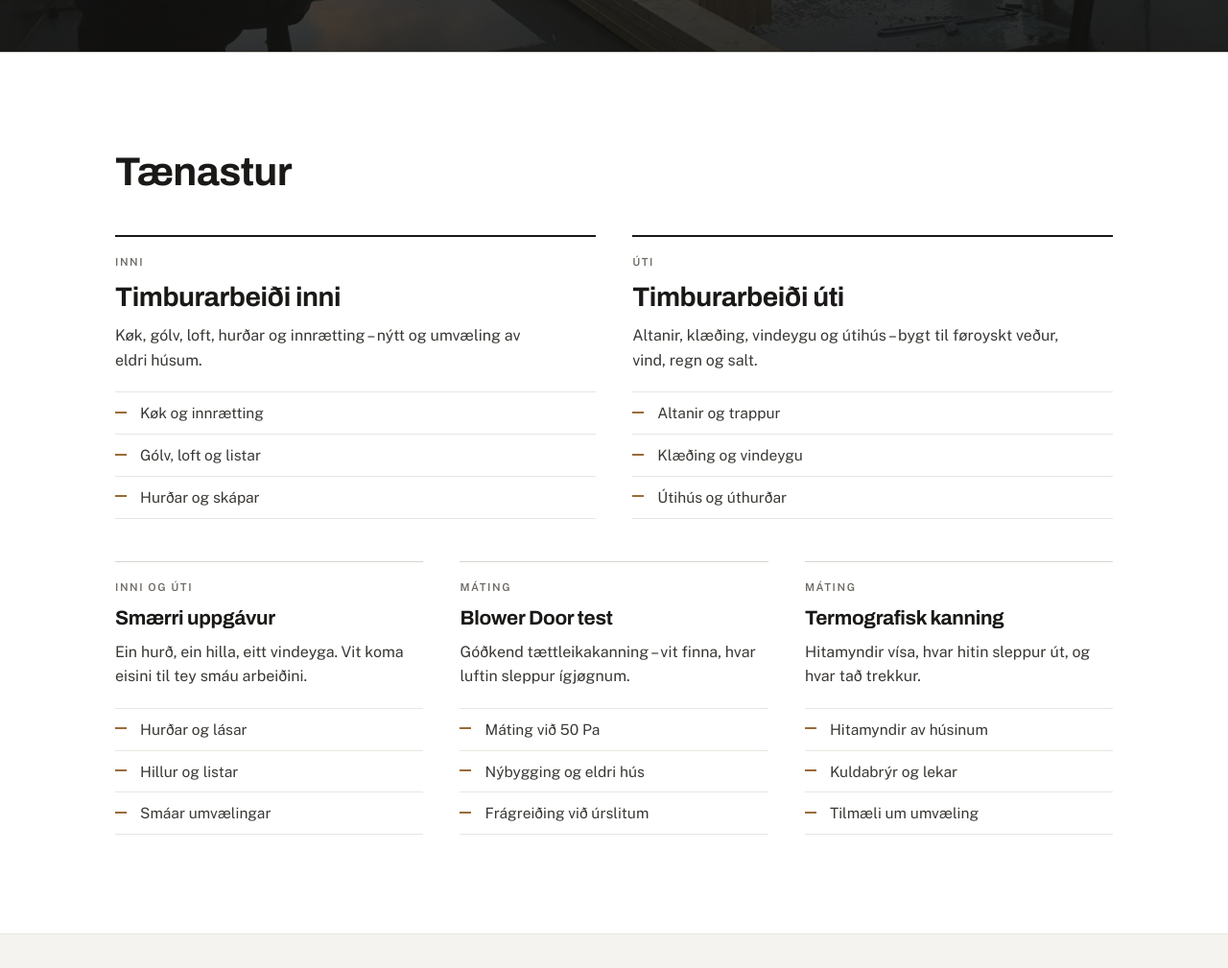
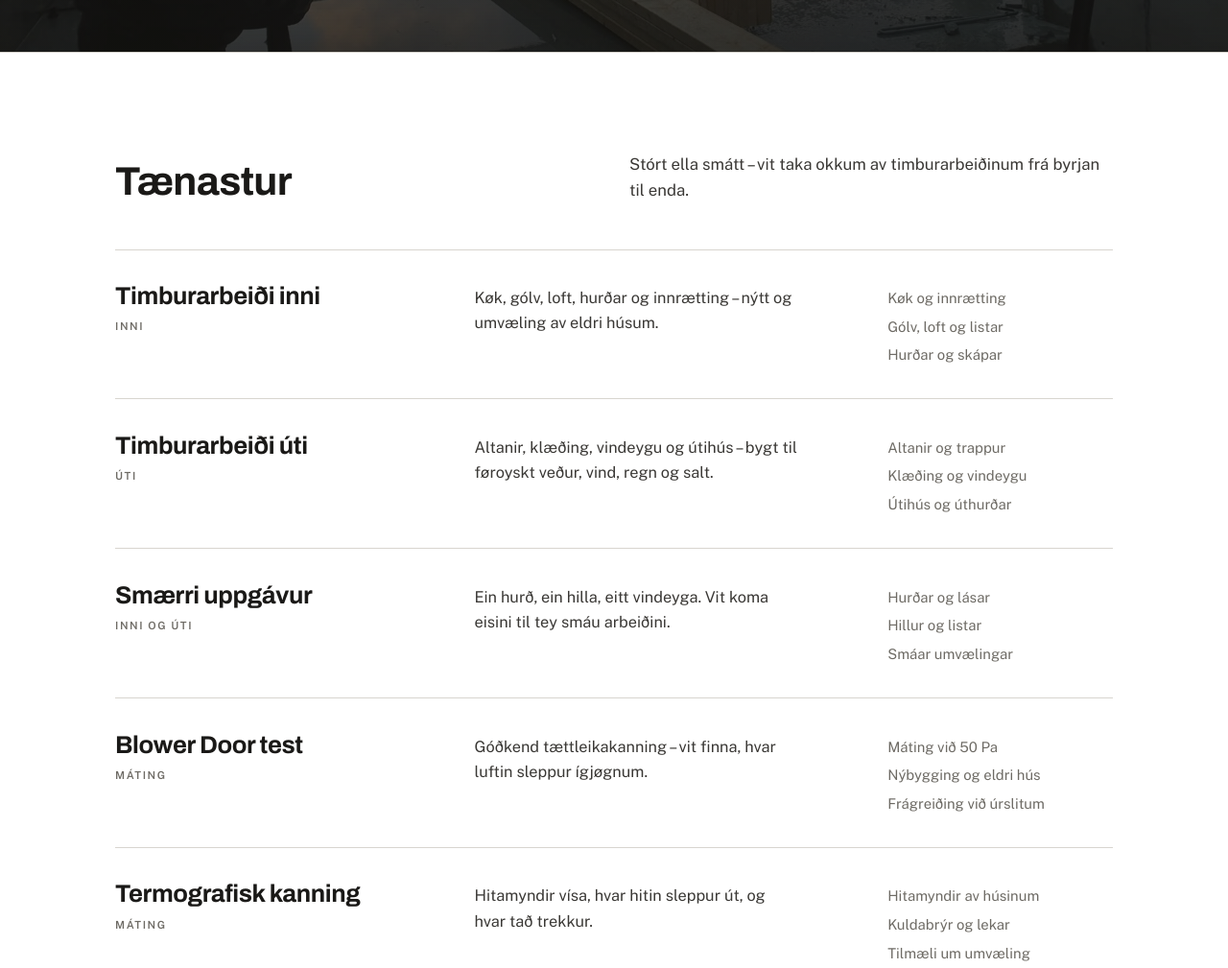
Before and after one commit to b4wtvvv8vr-a11/mbo-overgaard, a plain HTML site: page index.html in a window 1280 px wide. Shown: the part 853-1862 px from the top of the page at 96% size. Drawn offline with nearby package versions, Linux system fonts and the light colour scheme.

Commit message:
Tænastur as a full-width index: one row per trade
Each row: name and category, description, and what it covers, across
three columns separated by hairlines. Oak rule draws in on hover.

Co-Authored-By: Claude Opus 5 <noreply@anthropic.com>

```diff
--- a/index.html
+++ b/index.html
@@ -128,22 +128,30 @@
   .section-head .lede { font-size: 1.05rem; padding-top: 6px; }
   @media (max-width: 820px) { .section-head { grid-template-columns: 1fr; gap: 16px; } }
 
-  /* Services – two lead trades weighted larger, then three supporting ones */
+  /* Services – a full-width index of trades, one row each */
   .services { border-top: 1px solid var(--line); }
-  .svc-title { margin-bottom: clamp(24px, 4vw, 44px); }
-  .svc-grid { list-style: none; margin: 0; padding: 0; display: grid; grid-template-columns: repeat(6, 1fr); gap: clamp(28px, 3.5vw, 44px) clamp(28px, 3vw, 40px); }
-  .svc { grid-column: span 2; display: flex; flex-direction: column; gap: 10px; padding-top: 18px; border-top: 1px solid var(--line); }
-  .svc-lead { grid-column: span 3; border-top: 2px solid var(--ink); }
+  .svc-head { display: flex; justify-content: space-between; align-items: end; gap: 24px 48px; flex-wrap: wrap; margin-bottom: clamp(28px, 4vw, 48px); }
+  .svc-head p { color: var(--ink-soft); font-size: 1.05rem; max-width: 30em; }
+  .svc-list { list-style: none; margin: 0; padding: 0; border-bottom: 1px solid var(--line); }
+  .svc {
+    display: grid; grid-template-columns: minmax(0, 1fr) minmax(0, 1.05fr) minmax(0, 0.85fr);
+    gap: 10px clamp(24px, 4vw, 56px); align-items: start;
+    padding: clamp(24px, 2.6vw, 34px) 0; border-top: 1px solid var(--line);
+    position: relative;
+  }
+  .svc::before { content: ""; position: absolute; top: -1px; left: 0; width: 0; height: 2px; background: var(--oak); transition: width .35s ease; }
+  .svc:hover::before { width: 100%; }
+  .svc-name { display: flex; flex-direction: column; gap: 8px; }
+  .svc h3 { font-size: clamp(1.35rem, 2vw, 1.75rem); font-stretch: 92%; }
   .svc-tag { font-size: 0.7rem; font-weight: 600; letter-spacing: 0.14em; text-transform: uppercase; color: var(--mute); }
-  .svc h3 { font-size: 1.3rem; }
-  .svc-lead h3 { font-size: clamp(1.5rem, 2.2vw, 1.9rem); font-stretch: 92%; }
-  .svc-desc { color: var(--ink-soft); font-size: 1rem; max-width: 28em; }
-  .svc-items { list-style: none; margin: 10px 0 0; padding: 0; }
-  .svc-items li { position: relative; padding: 9px 0 9px 26px; font-size: 0.97rem; color: var(--ink-soft); border-top: 1px solid var(--line-soft); }
-  .svc-items li:last-child { border-bottom: 1px solid var(--line-soft); }
-  .svc-items li::before { content: ""; position: absolute; left: 0; top: 1.25em; width: 12px; height: 2px; background: var(--oak); }
-  @media (max-width: 900px) { .svc-grid { grid-template-columns: repeat(2, 1fr); } .svc, .svc-lead { grid-column: span 1; } }
-  @media (max-width: 600px) { .svc-grid { grid-template-columns: 1fr; } }
+  .svc-desc { color: var(--ink-soft); font-size: 1.02rem; padding-top: 3px; }
+  .svc-items { list-style: none; margin: 0; padding-top: 5px; display: flex; flex-direction: column; gap: 6px; }
+  .svc-items li { font-size: 0.93rem; color: var(--mute); }
+  @media (max-width: 900px) {
+    .svc { grid-template-columns: 1fr 1fr; }
+    .svc-name { grid-column: 1 / -1; }
+  }
+  @media (max-width: 600px) { .svc { grid-template-columns: 1fr; gap: 12px; } }
 
   /* Blower door – light grey band */
   .tight { background: var(--paper-2); border-top: 1px solid var(--line-soft); border-bottom: 1px solid var(--line-soft); }
@@ -285,11 +293,17 @@
 
   <section class="services" id="taenastur">
     <div class="wrap">
-      <h2 class="svc-title">Tænastur</h2>
-      <ul class="svc-grid">
-        <li class="svc svc-lead">
-          <p class="svc-tag">Inni</p>
-          <h3>Timburarbeiði inni</h3>
+      <div class="svc-head">
+        <h2>Tænastur</h2>
+        <p>Stórt ella smátt – vit taka okkum av timburarbeiðinum frá byrjan til enda.</p>
+      </div>
+
+      <ul class="svc-list">
+        <li class="svc">
+          <div class="svc-name">
+            <h3>Timburarbeiði inni</h3>
+            <span class="svc-tag">Inni</span>
+          </div>
           <p class="svc-desc">Køk, gólv, loft, hurðar og innrætting – nýtt og umvæling av eldri húsum.</p>
           <ul class="svc-items">
             <li>Køk og innrætting</li>
@@ -297,9 +311,11 @@
             <li>Hurðar og skápar</li>
           </ul>
         </li>
-        <li class="svc svc-lead">
-          <p class="svc-tag">Úti</p>
-          <h3>Timburarbeiði úti</h3>
+        <li class="svc">
+          <div class="svc-name">
+            <h3>Timburarbeiði úti</h3>
+            <span class="svc-tag">Úti</span>
+          </div>
           <p class="svc-desc">Altanir, klæðing, vindeygu og útihús – bygt til føroyskt veður, vind, regn og salt.</p>
           <ul class="svc-items">
             <li>Altanir og trappur</li>
@@ -308,8 +324,10 @@
           </ul>
         </li>
         <li class="svc">
-          <p class="svc-tag">Inni og úti</p>
-          <h3>Smærri uppgávur</h3>
+          <div class="svc-name">
+            <h3>Smærri uppgávur</h3>
+            <span class="svc-tag">Inni og úti</span>
+          </div>
           <p class="svc-desc">Ein hurð, ein hilla, eitt vindeyga. Vit koma eisini til tey smáu arbeiðini.</p>
           <ul class="svc-items">
             <li>Hurðar og lásar</li>
@@ -318,8 +336,10 @@
           </ul>
         </li>
         <li class="svc">
-          <p class="svc-tag">Máting</p>
-          <h3>Blower Door test</h3>
+          <div class="svc-name">
+            <h3>Blower Door test</h3>
+            <span class="svc-tag">Máting</span>
+          </div>
           <p class="svc-desc">Góðkend tættleikakanning – vit finna, hvar luftin sleppur ígjøgnum.</p>
           <ul class="svc-items">
             <li>Máting við 50 Pa</li>
@@ -328,8 +348,10 @@
           </ul>
         </li>
         <li class="svc">
-          <p class="svc-tag">Máting</p>
-          <h3>Termografisk kanning</h3>
+          <div class="svc-name">
+            <h3>Termografisk kanning</h3>
+            <span class="svc-tag">Máting</span>
+          </div>
           <p class="svc-desc">Hitamyndir vísa, hvar hitin sleppur út, og hvar tað trekkur.</p>
           <ul class="svc-items">
             <li>Hitamyndir av húsinum</li>
```
